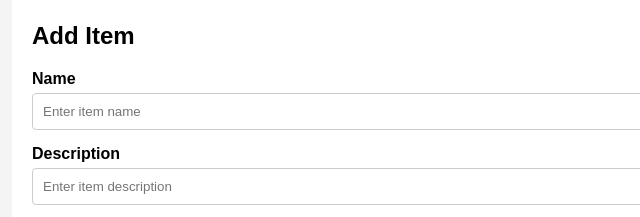
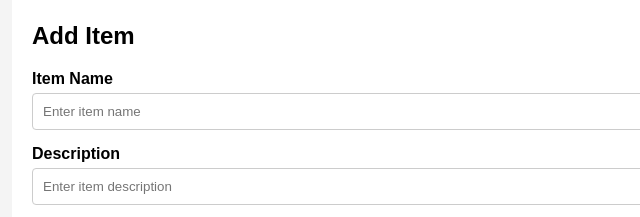
Before and after one commit to C0D3X-Prog/crud-midterm, a website: page public/index.html in a window 1280 px wide. Shown: the part 136-353 px from the top of the page, 128-768 px from the left. Drawn offline with Linux system fonts and the light colour scheme; no server answers.

Commit message:
CRUD application

```diff
--- a/public/index.html
+++ b/public/index.html
@@ -12,7 +12,6 @@
 
         <h1>Item Management System</h1>
 
-        <!-- Add / Edit Form -->
         <section class="form-section">
             <h2 id="form-title">Add Item</h2>
 
@@ -21,7 +20,7 @@
                 <input type="hidden" id="item-id">
 
                 <div class="form-group">
-                    <label for="name">Name</label>
+                    <label for="name">Item Name</label>
                     <input
                         type="text"
                         id="name"
@@ -61,7 +60,6 @@
             </form>
         </section>
 
-        <!-- Items Table -->
         <section class="table-section">
             <h2>Items</h2>
 
@@ -77,7 +75,6 @@
                 </thead>
 
                 <tbody id="items-table-body">
-                    <!-- Items will be inserted here -->
                 </tbody>
             </table>
         </section>
```
Also changed, not shown: public/script.js (+5 -24 lines), server.js (+4 -17 lines).
